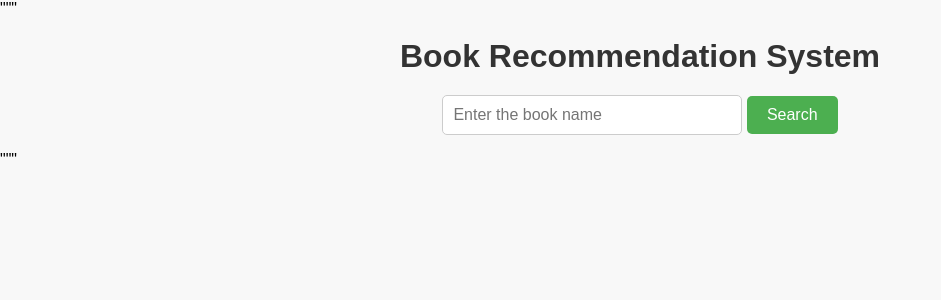
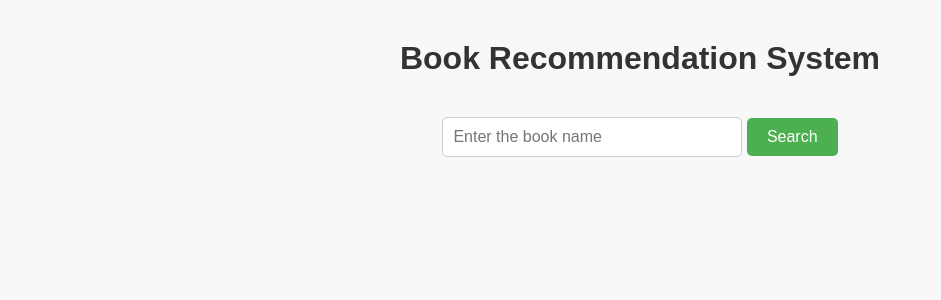
Before and after one commit to rahma-muhammad/book_recommender, a FastAPI app: page / in a window 1280 px wide. Shown: the top 300 px of the page, without its empty margins (0-941 px from the left). Run offline with FastAPI, Linux system fonts and the light colour scheme; parts of the project's set-up code (start-up, migrations or seed data) failed here and were passed over; some libraries are stand-ins or nearby versions.

Commit message:
updates in home page

```diff
--- a/backend/templates/index.html
+++ b/backend/templates/index.html
@@ -1,5 +1,4 @@
-"""
-    <html>
+<html>
     <head>
     <meta charset="UTF-8">
     <meta name="viewport" content="width=device-width, initial-scale=1.0">
@@ -15,11 +14,11 @@
         h1 {
             color: #333;
             text-align: center;
-            margin: 20px;
+            margin: 40px;
         }
         form {
             text-align: center;
-            margin-top: 20px;
+            margin: 40px;
         }
         input[type="text"] {
             padding: 10px;
@@ -51,4 +50,3 @@
     </form>
 </body>
 </html>
-"""
```
